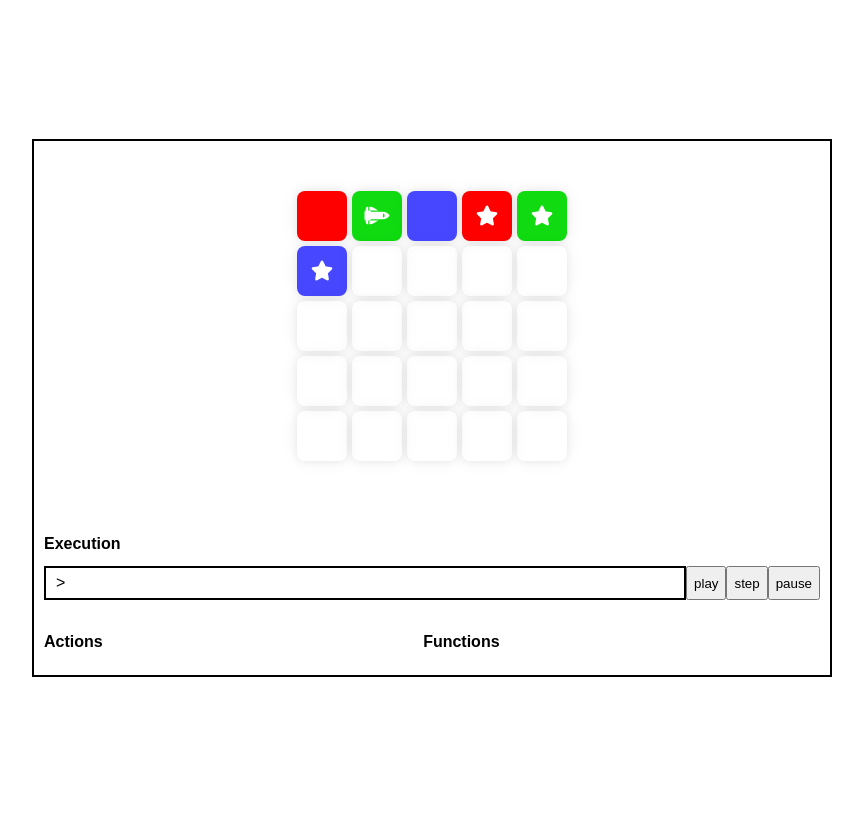
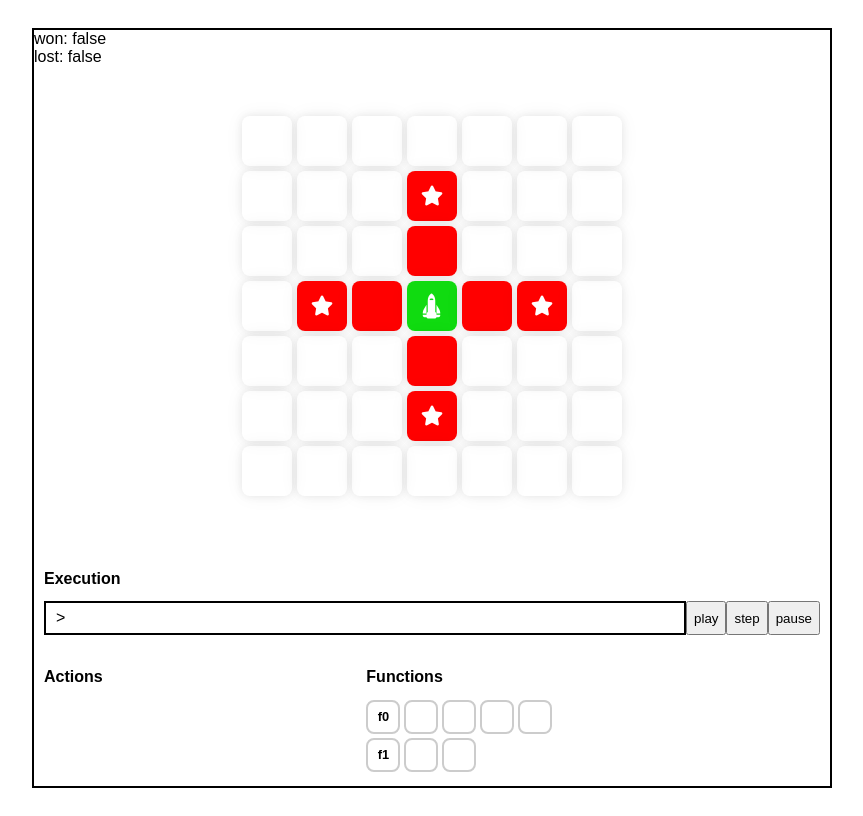
Before and after one commit to daniellionel01/logic-game, a Vue app: page / in a window 1280 px wide. Shown: the whole page, without its empty margins (216-1079 px from the left). Built offline with nearby package versions, Linux system fonts and the light colour scheme.

Commit message:
add direction to spaceship and render function outlines

```diff
--- a/src/components/Cell.vue
+++ b/src/components/Cell.vue
@@ -11,9 +11,7 @@
 
 <script lang="ts">
 import { defineComponent, PropType, computed } from 'vue'
-import { useStore, Cell , Color } from '../store'
-
-const colormap = ["red", "#10DB10", "#4747FF"]
+import { useStore, Cell , Color, Direction } from '../store'
 
 export default defineComponent({
   name: 'Cell',
@@ -30,7 +28,7 @@ export default defineComponent({
   setup: (props) => {
     const store = useStore()
 
-    const background = computed(() => colormap[props.data.color-1])
+    const background = computed(() => store.getters.getCSSColor(props.data.color))
 
     const row = store.getters.getRowByIndex(props.index)
     const col = store.getters.getColByIndex(props.index)
@@ -44,7 +42,11 @@ export default defineComponent({
     }
 
     const shipStyle = {
-      "color": props.data.color === Color.NONE ? "black" : "white"
+      "color": props.data.color === Color.NONE ? "black" : "white",
+      ...(store.state.ship.direction === Direction.TOP ? { "transform": "rotate(-90deg)" } : {}),
+      ...(store.state.ship.direction === Direction.RIGHT ? { "transform": "rotate(0deg)" } : {}),
+      ...(store.state.ship.direction === Direction.BOTTOM ? { "transform": "rotate(90deg)" } : {}),
+      ...(store.state.ship.direction === Direction.LEFT ? { "transform": "rotate(180deg)" } : {})
     }
 
     return {
--- a/src/components/Commands.vue
+++ b/src/components/Commands.vue
@@ -5,16 +5,27 @@
     </div>
     <div id="functions">
       <h2>Functions</h2>
+      <Function v-for="(func, index) in functions" :key="index" :index="index" :data="func" />
     </div>
   </div>
 </template>
 
 <script lang="ts">
 import { defineComponent, ref } from 'vue'
+import { useStore } from '../store'
+import Function from './Function.vue'
 
 export default defineComponent({
-  name: 'Grid',
+  name: 'Commands',
+  components: {
+    Function
+  },
   setup: () => {
+    const store = useStore()
+
+    return {
+      functions: store.state.functions
+    }
   }
 })
 </script>
--- /dev/null
+++ b/src/components/Function.vue
@@ -0,0 +1,54 @@
+<template>
+  <div id="function">
+    <div class="block">f{{index}}</div>
+    <div v-for="(instruction, idx) in data.instructions" :key="idx" class="block">
+
+    </div>
+  </div>
+</template>
+
+<script lang="ts">
+import { defineComponent, PropType } from 'vue'
+import { useStore, Function } from '../store'
+
+export default defineComponent({
+  name: 'Function',
+  props: {
+    index: {
+      type: Number,
+      required: true
+    },
+    data: {
+      type: Object as PropType<Function>,
+      required: true
+    }
+  },
+  setup: (props) => {
+    const store = useStore()
+
+    return {
+    }
+  }
+})
+</script>
+
+<style scoped>
+#function {
+  display: flex;
+}
+.block {
+  width: 30px;
+  height: 30px;
+  border: 2px solid #CCC;
+  border-radius: 8px;
+
+  display: flex;
+  justify-content: center;
+  align-items: center;
+  margin-bottom: 4px;
+  margin-right: 4px;
+
+  font-size: 0.8em;
+  font-weight: 700;
+}
+</style>
--- a/src/components/Game.vue
+++ b/src/components/Game.vue
@@ -1,5 +1,7 @@
 <template>
   <div id="game">
+    <div>won: {{won}}</div>
+    <div>lost: {{lost}}</div>
     <Grid />
     <ExecutionBar />
     <Commands />
@@ -8,6 +10,7 @@
 
 <script lang="ts">
 import { defineComponent } from 'vue'
+import { useStore } from '../store'
 import Grid from './Grid.vue'
 import ExecutionBar from './ExecutionBar.vue'
 import Commands from './Commands.vue'
@@ -20,6 +23,12 @@ export default defineComponent({
     Commands
   },
   setup: () => {
+    const store = useStore()
+
+    return {
+      won: store.getters.won,
+      lost: store.getters.lost
+    }
   }
 })
 </script>
--- a/src/store.ts
+++ b/src/store.ts
@@ -17,33 +17,61 @@ export interface Grid {
     cols: number
     cells: Cell[]
 }
+
+export enum Direction {
+    TOP,
+    RIGHT,
+    BOTTOM,
+    LEFT
+}
+
 export interface Ship {
     row: number
     col: number
+    direction: Direction
+}
+
+export enum InstructionType {
+    PASS,
+    FORWARD,
+
+    ROTATE_RIGHT,
+    ROTATE_LEFT,
+
+    CALL_FUNCTION,
+
+    PAINT_COLOR
+}
+
+export interface Instruction {
+    type: InstructionType,
+    color: Color
+    payload?: number
+}
+
+export interface Function {
+    instructions: Instruction[]
 }
 
 export interface State {
     ship: Ship,
-    grid: Grid
+    grid: Grid,
+    functions: Function[],
+    stack: Instruction[]
 }
 export const key: InjectionKey<Store<State>> = Symbol()
 
 export const store = createStore<State>({
     state: {
         ship: {
-            row: 0,
-            col: 1
+            row: 3,
+            col: 3,
+            direction: Direction.TOP
         },
         grid: {
-            rows: 5,
-            cols: 5,
+            rows: 7,
+            cols: 7,
             cells: [
-                { star: false, collected: false, color: Color.RED },
-                { star: false, collected: false, color: Color.GREEN },
-                { star: false, collected: false, color: Color.BLUE },
-                { star: true, collected: false, color: Color.RED },
-                { star: true, collected: false, color: Color.GREEN },
-                { star: true, collected: false, color: Color.BLUE },
                 { star: false, collected: false, color: Color.NONE },
                 { star: false, collected: false, color: Color.NONE },
                 { star: false, collected: false, color: Color.NONE },
@@ -53,6 +81,36 @@ export const store = createStore<State>({
                 { star: false, collected: false, color: Color.NONE },
                 { star: false, collected: false, color: Color.NONE },
                 { star: false, collected: false, color: Color.NONE },
+                { star: false, collected: false, color: Color.NONE },
+                { star: true, collected: false, color: Color.RED },
+                { star: false, collected: false, color: Color.NONE },
+                { star: false, collected: false, color: Color.NONE },
+                { star: false, collected: false, color: Color.NONE },
+                { star: false, collected: false, color: Color.NONE },
+                { star: false, collected: false, color: Color.NONE },
+                { star: false, collected: false, color: Color.NONE },
+                { star: false, collected: false, color: Color.RED },
+                { star: false, collected: false, color: Color.NONE },
+                { star: false, collected: false, color: Color.NONE },
+                { star: false, collected: false, color: Color.NONE },
+                { star: false, collected: false, color: Color.NONE },
+                { star: true, collected: false, color: Color.RED },
+                { star: false, collected: false, color: Color.RED },
+                { star: false, collected: false, color: Color.GREEN },
+                { star: false, collected: false, color: Color.RED },
+                { star: true, collected: false, color: Color.RED },
+                { star: false, collected: false, color: Color.NONE },
+                { star: false, collected: false, color: Color.NONE },
+                { star: false, collected: false, color: Color.NONE },
+                { star: false, collected: false, color: Color.NONE },
+                { star: false, collected: false, color: Color.RED },
+                { star: false, collected: false, color: Color.NONE },
+                { star: false, collected: false, color: Color.NONE },
+                { star: false, collected: false, color: Color.NONE },
+                { star: false, collected: false, color: Color.NONE },
+                { star: false, collected: false, color: Color.NONE },
+                { star: false, collected: false, color: Color.NONE },
+                { star: true, collected: false, color: Color.RED },
                 { star: false, collected: false, color: Color.NONE },
                 { star: false, collected: false, color: Color.NONE },
                 { star: false, collected: false, color: Color.NONE },
@@ -64,7 +122,20 @@ export const store = createStore<State>({
                 { star: false, collected: false, color: Color.NONE },
                 { star: false, collected: false, color: Color.NONE }
             ]
-        }
+        },
+        functions: [
+            { instructions: [
+                { type: InstructionType.PASS, color: Color.NONE, payload: undefined },
+                { type: InstructionType.PASS, color: Color.NONE, payload: undefined },
+                { type: InstructionType.PASS, color: Color.NONE, payload: undefined },
+                { type: InstructionType.PASS, color: Color.NONE, payload: undefined }
+            ]},
+            { instructions: [
+                { type: InstructionType.PASS, color: Color.NONE, payload: undefined },
+                { type: InstructionType.PASS, color: Color.NONE, payload: undefined }
+            ]}
+        ],
+        stack: []
     },
     getters: {
         getCellByRowCol: (state) => (row: number, col: number): Cell | null => {
@@ -89,6 +160,16 @@ export const store = createStore<State>({
         lost(_state, getters) {
             if (!getters.shipCell) return false;
             return getters.shipCell.color === Color.NONE
+        },
+        won(state) {
+            return state.grid.cells.filter(cell => cell.star && !cell.collected).length === 0
+        },
+
+        getCSSColor: (_state) => (color: Color): string => {
+            if (color === Color.RED) return "red"
+            else if (color === Color.GREEN) return "#10DB10"
+            else if (color === Color.BLUE) return "#4747FF"
+            return ""
         }
     },
 })
```
